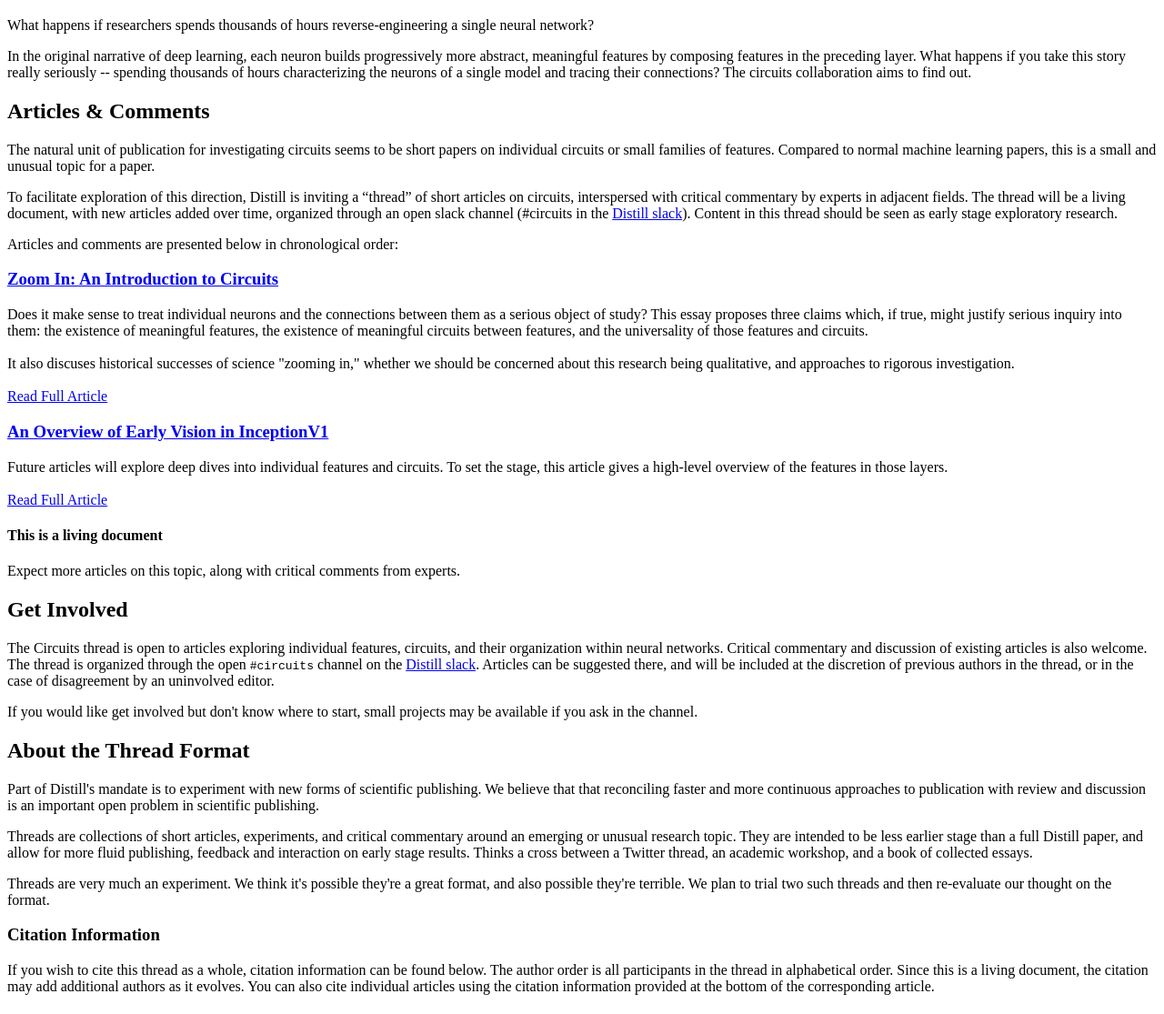
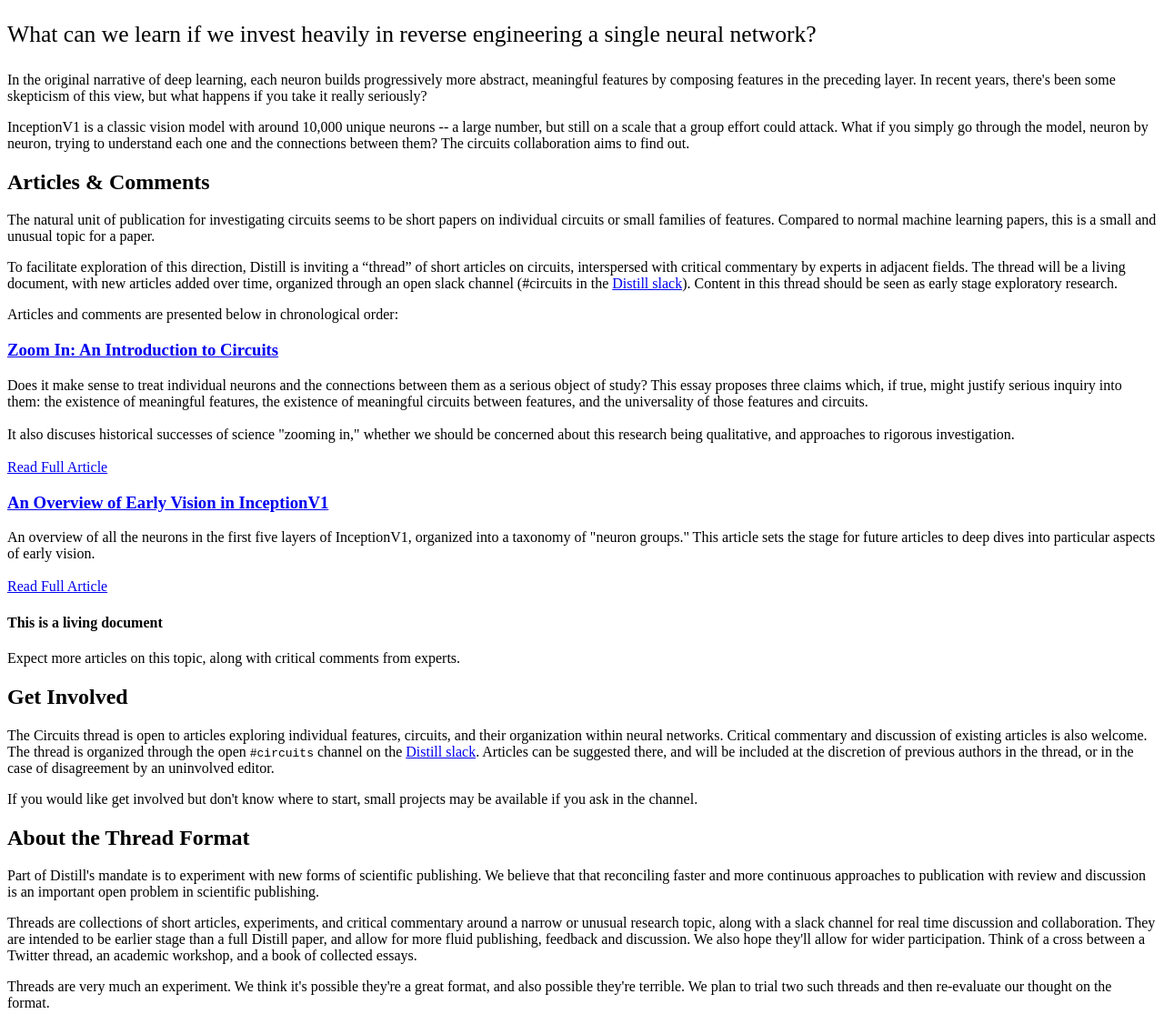
Before and after one commit to distillpub/post--circuits-overview, a Svelte app: page / in a window 1280 px wide. Shown: the part 61-1176 px from the top of the page at 91% size. Built offline with nearby package versions, Linux system fonts and the light colour scheme; a script that the page names is missing.

Commit message:
edits + thumbnail

```diff
--- a/src/index.ejs
+++ b/src/index.ejs
@@ -13,8 +13,8 @@
 
     <d-front-matter>
         <script type="text/json">{
-  "title": "",
-  "description": "",
+  "title": "Thread: Circuits",
+  "description": "What can we learn if we invest heavily in reverse engineering a single neural network?",
   "authors": [
 
   ],
@@ -37,7 +37,7 @@
 
     <d-title>
         <h1>Thread: <i>Circuits</i></h1>
-        <p>What happens if researchers spends thousands of hours reverse-engineering a single neural network?</p>
+        <p style="font-size: 160%;">What can we learn if we invest heavily in reverse engineering a single neural network?</p>
     </d-title>
 
     <style>
@@ -50,7 +50,11 @@
 
         <p>
             In the original narrative of deep learning, each neuron builds progressively more abstract, meaningful features by composing features in the preceding layer.
-            What happens if you take this story really seriously -- spending thousands of hours characterizing the neurons of a single model and tracing their connections?
+            In recent years, there's been some skepticism of this view, but what happens if you take it really seriously?
+          </p>
+          <p>
+            InceptionV1 is a classic vision model with around 10,000 unique neurons -- a large number, but still on a scale that a group effort could attack.
+            What if you simply go through the model, neuron by neuron, trying to understand each one and the connections between them?
             The circuits collaboration aims to find out.
         </p>
 
@@ -139,8 +143,9 @@
                     </div>
                 </header>
                 <p class="summary">
-                    Future articles will explore deep dives into individual features and circuits.
-                    To set the stage, this article gives a high-level overview of the features in those layers.
+                  An overview of all the neurons in the first five layers of InceptionV1,
+                  organized into a taxonomy of "neuron groups."
+                  This article sets the stage for future articles to deep dives into particular aspects of early vision.
                     <br><br>
                     <a class="continue" href="response-1/">
                         Read Full Article
@@ -179,10 +184,11 @@
             We believe that that reconciling faster and more continuous approaches to publication with review and discussion is an important open problem in scientific publishing.
           </p>
           <p>
-            Threads are collections of short articles, experiments, and critical commentary around an emerging or unusual research topic.
-            They are intended to be less earlier stage than a full Distill paper,
-            and allow for more fluid publishing, feedback and interaction on early stage results.
-            Thinks a cross  between a Twitter thread, an academic workshop, and a book of  collected essays.
+            Threads are collections of short articles, experiments, and critical commentary around a narrow or unusual research topic, along with a slack channel for real time discussion and collaboration.
+            They are intended to be earlier stage than a full Distill paper,
+            and allow for more fluid publishing, feedback and discussion.
+            We also hope they'll allow for wider participation.
+            Think of a cross  between a Twitter thread, an academic workshop, and a book of collected essays.
           </p>
           <p>
             Threads are very much an experiment.
```
Also changed, not shown: public/index.bundle.js (+1 -1 lines), README.md, public/index.html, public/thumbnail.jpg, public/thumbnail.png, static/thumbnail.jpg, static/thumbnail.png.
